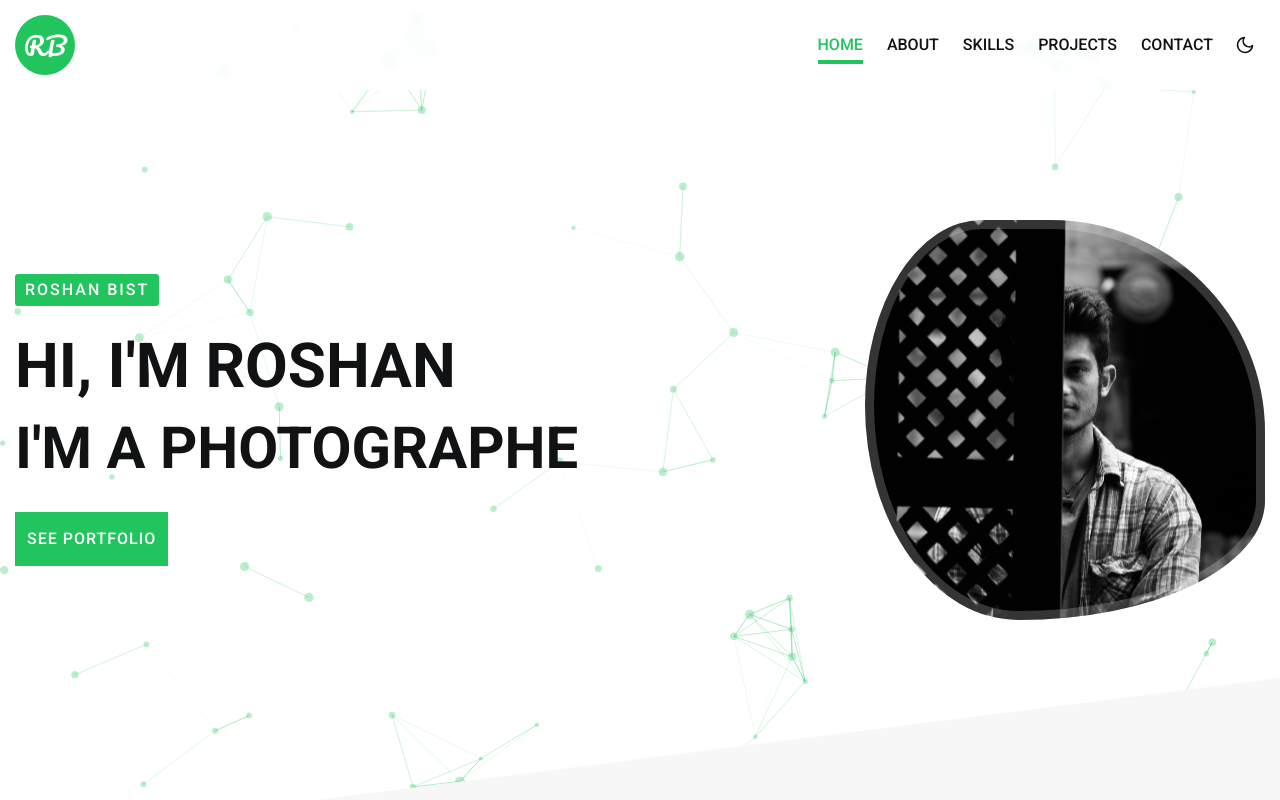
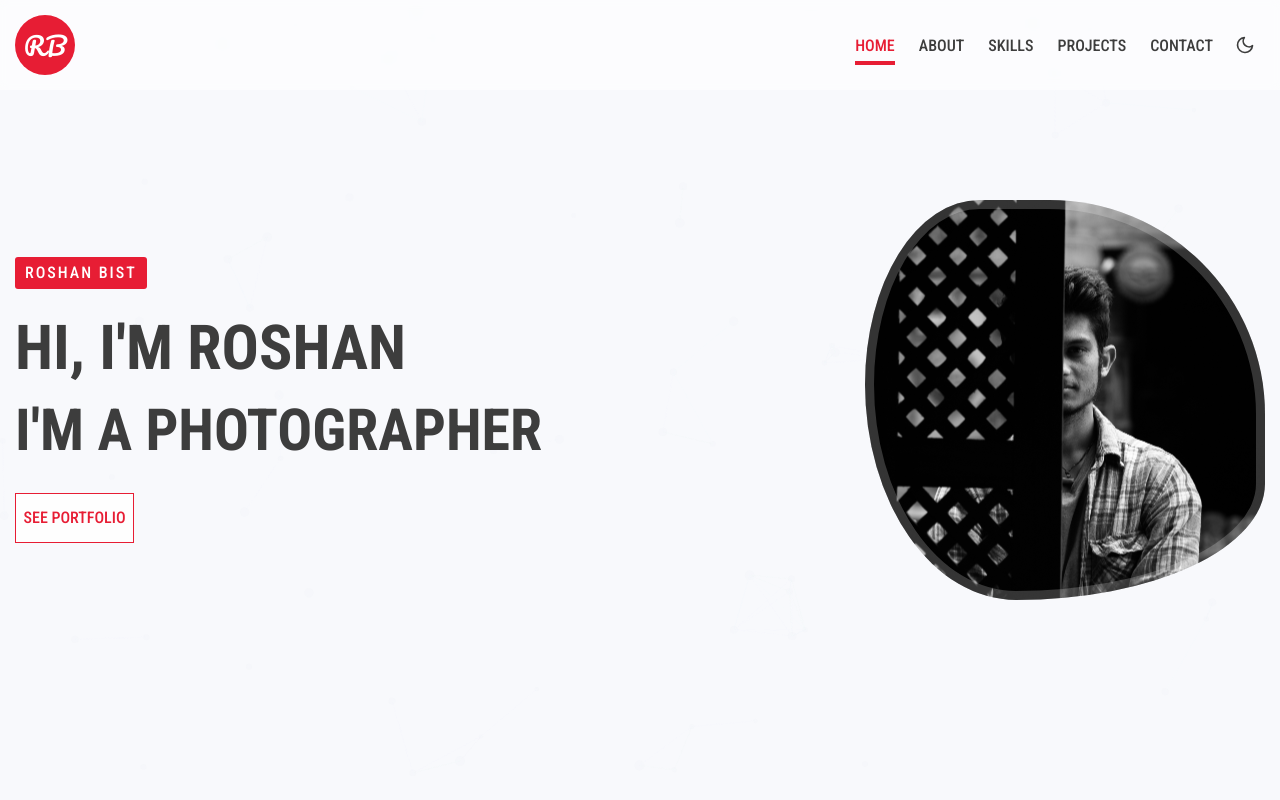
Before and after one commit to roshanbist/portfolio, a Next.js app: page / in a window 1280 px wide. Shown: the top 800 px of the page. Built offline with nearby package versions, Linux system fonts and the light colour scheme.

Commit message:
banner completes

```diff
--- a/app/globals.css
+++ b/app/globals.css
@@ -12,17 +12,25 @@ html {
     /* main body background color */
     --background: 0 100% 100%;
     /* main body text color */
-    --foreground: 210 11% 7%;
+    --foreground: 0 0% 24%;
     /* primary button background color */
-    --primary: 142 71% 45%;
+    --primary: 353 81% 51%;
     /* primary button white text color */
     --primary-foreground: 0 100% 100%;
     /* primary button background hover */
-    --primary-hover: 142 71% 30%;
-    /* card background color */
-    --accent: 0 0% 97%;
+    --primary-hover: 353 92% 41%;
+    /* banner bg */
+    --banner: 225 40% 98%;
+    /* section 1 bg color */
+    --section-primary: 0 100% 100%;
+    /* section 2 bg color */
+    --section-secondary: 225 40% 98%;
+    /* heading color */
+    --heading: 240 9% 13%;
+    /* card background color section 1 */
+    --accent: 0 0% 96%;
     /* card text color */
-    --accent-foreground: 210 11% 7%;
+    /* --accent-foreground: 210 11% 7%; */
     /* card secondary background color */
     --destructive: 210 40% 96.1%;
     /* card secondary text color */
@@ -30,33 +38,50 @@ html {
     /* border color */
     --border: 240 6% 90%;
     /* input background color */
-    --input: 240 6% 90%;
+    /* --input: 240 6% 90%; */
     /* default link color */
-    --ring: 142 71% 45%;
+    --ring: 353 81% 51%;
     /* default link hover color */
-    --ring-foreground: 142 76% 36%;
+    /* --ring-foreground: 142 76% 36%; */
+    /* footer bg */
+    --footer: 235 100% 2%;
   }
 
   .dark {
+    /* base background color */
     --background: 210 11% 7%;
-    --foreground: 0 100% 100%;
-    --primary: 142 71% 45%;
-    /* primary button green text color */
-    --primary-foreground: 143 80% 10%;
-    --primary-hover: 142 71% 30%;
-    /* --accent: 0 1% 15%; */
-    --accent: 201 12% 15%;
-    --accent-foreground: 0 100% 100%;
+    /* base text color */
+    --foreground: 230 10% 83%;
+    /* primary background color */
+    --primary: 353 81% 51%;
+    /* primary button text color */
+    --primary-foreground: 0 100% 100%;
+    /* primary button background hover */
+    --primary-hover: 353 92% 41%;
+    /* banner bg - sme as body bg */
+    --banner: 210 11% 7%;
+    /* section 1 bg color */
+    --section-primary: 0 0 10%;
+    /* section 2 bg color */
+    --section-secondary: 0 0 6%;
+    /* heading color */
+    --heading: 0 0% 100%;
+
+    /* --section 1 card background */
+    --accent: 0 0% 10%;
+    /* --accent-foreground: 0 100% 100%; */
     /* card secondary background color */
     --destructive: 218 17% 18%;
     /* card secondary text color */
-    --destructive-foreground: 0 100% 100%;
+    /* --destructive-foreground: 0 100% 100%; */
     --border: 240 4% 24%;
-    --input: 240 4% 24%;
+    /* --input: 240 4% 24%; */
     /* default link color */
-    --ring: 142 71% 45%;
+    --ring: 353 81% 51%;
     /* default link hover color */
-    --ring-foreground: 142 76% 36%;
+    /* --ring-foreground: 142 76% 36%; */
+    /* footer bg */
+    --footer: 235 100% 2%;
   }
 }
 
@@ -75,8 +100,12 @@ html {
     padding: 0 1.5rem;
   }
 
-  .btn-primary {
-    @apply bg-primary uppercase border-2 px-4 py-6 border-primary text-primary-foreground font-medium tracking-[0.1rem] hover:bg-primary-hover hover:border-primary-hover transition-colors;
+  .btn {
+    @apply border capitalize px-6 py-4;
+  }
+
+  .primary-button {
+    @apply relative hover:before:bg-primary relative h-[50px] overflow-hidden border-primary px-3 text-ring transition-all before:absolute before:bottom-0 before:left-0 bg-background/85 before:top-0 before:z-0 before:w-0 before:bg-primary before:transition-all before:duration-500 hover:text-white hover:before:w-full font-robotoCondensed uppercase font-medium;
   }
 }
 
@@ -84,12 +113,6 @@ html {
   animation: morph 8s ease-in-out infinite 1s;
   background-blend-mode: multiply;
   box-shadow: inset 0px 0px 0px 9px rgba(255, 255, 255, 0.2);
-}
-
-.svg-path {
-  clip-path: polygon(0 84%, 100% 52%, 100% 100%, 0 100%);
-  background: var(--accent);
-  height: 300px;
 }
 
 @keyframes morph {
--- a/app/layout.tsx
+++ b/app/layout.tsx
@@ -1,5 +1,5 @@
 import type { Metadata } from 'next';
-import { Roboto, Pacifico } from 'next/font/google';
+import { Roboto_Condensed, Pacifico, Oxygen } from 'next/font/google';
 // import { Pacifico } from 'next/font/google';
 
 // Theme provider
@@ -7,10 +7,11 @@ import ThemeProvider from '@/components/themeProvider/ThemeProvider';
 import './globals.css';
 import Scroll from '@/util/Scroll';
 
-const roboto = Roboto({
+const robotoCondensed = Roboto_Condensed({
   subsets: ['latin'],
   weight: ['400', '500', '700'],
-  variable: '--font-roboto',
+  style: ['normal', 'italic'],
+  variable: '--font-robotoCondensed',
 });
 
 const pacifico = Pacifico({
@@ -18,6 +19,13 @@ const pacifico = Pacifico({
   weight: ['400'],
   display: 'swap',
   variable: '--font-pacifico',
+});
+
+const oxygen = Oxygen({
+  subsets: ['latin'],
+  weight: ['400'],
+  display: 'swap',
+  variable: '--font-oxygen',
 });
 
 export const metadata: Metadata = {
@@ -33,7 +41,9 @@ export default function RootLayout({
   return (
     <html lang='en' suppressHydrationWarning>
       <Scroll />
-      <body className={`${roboto.variable} ${pacifico.variable} font-roboto`}>
+      <body
+        className={`${robotoCondensed.variable} ${pacifico.variable} ${oxygen.variable} font-oxygen`}
+      >
         <ThemeProvider
           attribute='class'
           defaultTheme='system'
--- a/components/banner/AnimatedAvatar.tsx
+++ b/components/banner/AnimatedAvatar.tsx
@@ -1,8 +1,6 @@
-import React from 'react';
-
 const AnimatedAvatar = () => {
   return (
-    <div className='max-sm:mx-auto w-[28rem] h-[28rem] md:w-[32rem] md:h-[32rem] lg:min-w-[40rem] lg:min-h-[40rem] rounded-full relative'>
+    <div className='max-md:mx-auto w-[32rem] h-[32rem] lg:min-w-[40rem] lg:min-h-[40rem] rounded-full relative max-md:mb-[5rem] md:order-2'>
       <div className='avatar-img absolute top-0 left-0 right-0 bottom-0 bg-no-repeat bg-center bg-cover bg-avatarUrl' />
     </div>
   );
--- a/components/banner/Banner.tsx
+++ b/components/banner/Banner.tsx
@@ -3,18 +3,20 @@ import TypewriteText from './TypewriteText';
 
 const Banner = () => {
   return (
-    <div className='max-sm:text-center sm:flex sm:flex-wrap sm:justify-between sm:items-center'>
-      <div className='banner-block max-lg:flex-1 md:max-w-[60rem] max-md:mb-16 sm:pr-4'>
-        <span className='inline-flex py-[0.6rem] px-4 mb-10 rounded-[0.3rem] tracking-[0.2rem] uppercase font-medium bg-primary text-primary-foreground'>
+    <div className='max-md:text-center md:flex md:flex-wrap md:justify-between md:items-center'>
+      <AnimatedAvatar />
+      <div className='md:flex-1 md:pr-4 md:order-1'>
+        <span className='inline-flex py-[0.6rem] px-4 mb-10 rounded-[0.3rem] tracking-[0.2rem] uppercase font-medium bg-primary text-primary-foreground font-robotoCondensed'>
           Roshan Bist
         </span>
-        <h1 className='uppercase font-semibold text-[3.8rem]/[1.11] md:text-[4.4]/[1.13] lg:text-[6.2rem]/[1.13] mb-6'>
+        <h1 className='uppercase font-bold text-[3.8rem]/[1.11] md:text-[5.4rem] lg:text-[6.2rem] mb-6 font-robotoCondensed'>
           {` Hi, I\'m Roshan`}
         </h1>
         <TypewriteText />
-        <button className='btn-primary relative'>See Portfolio</button>
+        <button className='primary-button btn'>
+          <span className='relative z-10'>See Portfolio</span>
+        </button>
       </div>
-      <AnimatedAvatar />
     </div>
   );
 };
--- a/components/banner/ParticlesLayout.tsx
+++ b/components/banner/ParticlesLayout.tsx
@@ -4,11 +4,15 @@ import { useCallback } from 'react';
 import type { Container, Engine } from 'tsparticles-engine';
 import Particles from 'react-tsparticles';
 import { loadSlim } from 'tsparticles-slim';
+import { useTheme } from 'next-themes';
 
 const ParticlesLayout = () => {
+  const { theme } = useTheme();
   const particlesInit = useCallback(async (engine: Engine) => {
     await loadSlim(engine);
   }, []);
+
+  const particleColor = theme === 'light' ? '#717173' : '#f1f5f9';
 
   return (
     <div className='absolute left-0 w-full top-0 h-full z-[-1]'>
@@ -48,13 +52,13 @@ const ParticlesLayout = () => {
           },
           particles: {
             color: {
-              value: '#21c45d',
+              value: particleColor,
             },
             links: {
-              color: '#21c45d',
+              color: particleColor,
               distance: 120,
               enable: true,
-              opacity: 0.3,
+              opacity: 0.25,
               width: 1,
             },
             move: {
@@ -75,7 +79,7 @@ const ParticlesLayout = () => {
               value: 60,
             },
             opacity: {
-              value: 0.3,
+              value: 0.25,
             },
             shape: {
               type: 'circle',
--- a/components/banner/TypewriteText.tsx
+++ b/components/banner/TypewriteText.tsx
@@ -13,7 +13,7 @@ const TypewriteText = () => {
       ]}
       wrapper='h2'
       speed={30}
-      className='uppercase font-semibold text-[3.4rem]/[1.11] md:text-[3.6rem]/[1.11] lg:text-[5.2rem]/[1.13] xl:text-[5.8rem] mb-12'
+      className='font-robotoCondensed uppercase font-bold text-[3.6rem]/[1.11] md:text-[4.2rem] lg:text-[5.6rem] xl:text-[5.8rem] mb-12'
       repeat={Infinity}
     />
   );
--- a/components/header/Header.tsx
+++ b/components/header/Header.tsx
@@ -33,11 +33,11 @@ const Header = () => {
 
   return (
     <header
-      className={`z-[100] py-[1rem] md:py-[1.5rem] fixed top-0 w-full bg-background/80 backdrop-blur-sm transition-transform duration-[500ms] ${
+      className={`z-[100] py-[1rem] md:py-[1.5rem] fixed top-0 w-full bg-background/50 backdrop-blur-sm transition-transform duration-[500ms] ${
         isHeader === 'hide'
           ? '-translate-y-[10rem]'
           : isHeader === 'show'
-          ? 'translate-y-0 border-b shadow-sm border-border/35'
+          ? 'translate-y-0 border-b shadow-sm border-border/40'
           : ''
       }`}
     >
--- a/components/navbar/Navbar.tsx
+++ b/components/navbar/Navbar.tsx
@@ -63,7 +63,7 @@ const Navbar = () => {
         {isMobileNav ? <LuX /> : <LuAlignRight />}
       </span>
       <div
-        className={`max-md:fixed max-md:h-svh w-full left-0 max-md:top-[8.1rem]  max-md:bg-background ${
+        className={`max-md:fixed max-md:h-svh w-full left-0 max-md:top-[8rem]  max-md:bg-background ${
           isMobileNav ? 'translate-x-0' : 'max-md:translate-x-full'
         } ${isMobileView ? 'transition-transform' : ''}`}
       >
@@ -72,7 +72,7 @@ const Navbar = () => {
             <li key={menu.label} className='md:mx-[1.2rem] max-md:border-b'>
               <Link
                 href={`${menu.path}`}
-                className={`relative font-medium uppercase max-md:block max-md:py-[1.2rem] max-md:px-8 max-md:hover:bg-primary md:hover:text-primary transition-colors group ${
+                className={`font-robotoCondensed relative font-medium uppercase max-md:block max-md:py-[1.2rem] max-md:px-8 max-md:hover:bg-primary md:hover:text-primary transition-colors group ${
                   pagePath === menu.path
                     ? 'max-md:bg-primary md:text-primary'
                     : ''
--- a/pages/about.tsx
+++ b/pages/about.tsx
@@ -2,7 +2,11 @@
 
 const About = () => {
   return (
-    <section id='about' className='bg-accent pt-[10rem] pb-[5rem]'>
+    <section
+      id='about'
+      className='bg-section-primary pt-[10rem] pb-[5rem] relative'
+    >
+      {/* <div className='absolute left-0 top-0 w-full hidden md:block [clip-path:polygon(0_80%,_100%_0%,_100%_100%,_0%_100%)] h-[20rem] bg-section-primary' /> */}
       <div className='max-container'>
         <div className='img-container'>
           {/* <Image
--- a/pages/homePage.tsx
+++ b/pages/homePage.tsx
@@ -5,15 +5,18 @@ const HomePage = () => {
   return (
     <section
       id='home'
-      className='pt-[11rem] pb-[7rem] md:py-[9rem] relative md:min-h-[70rem] lg:min-h-[84rem] flex flex-wrap flex-col justify-center'
+      className='pt-[11rem] pb-[7rem] md:py-[9rem] relative min-h-svh flex flex-wrap flex-col justify-center'
     >
+      <div className='absolute left-0 w-full top-0 h-full bg-center z-[-1] bg-banner bg-fixed' />
+      <div className='bg-noise bg-fixed absolute left-0 w-full top-0 h-full bg-center z-[-1] opacity-[0.05]' />
       <ParticlesLayout />
       <div className='max-container w-full'>
         <Banner />
       </div>
 
-      <div className='absolute left-0 bottom-0 w-full hidden md:block [clip-path:polygon(0_100%,_100%_46%,_100%_100%)] h-[30rem] bg-accent'>
-        {/* <svg
+      {/* <div className='absolute left-0 bottom-0 w-full hidden md:block [clip-path:polygon(0_43%,_100%_0%,_100%_100%,_0%_100%)] h-[20rem] bg-accent'>
+      </div> */}
+      {/* <svg
           x='0px'
           y='0px'
           className='fill-accent'
@@ -21,7 +24,6 @@ const HomePage = () => {
         >
           <polygon points='0,300 655.167,210.5 1432.5,300 1920,198.5 1920,300 '></polygon>
         </svg> */}
-      </div>
     </section>
   );
 };
--- a/tailwind.config.ts
+++ b/tailwind.config.ts
@@ -18,12 +18,13 @@ const config: Config = {
         '4xl': ['9.6rem', '10.6rem'],
       },
       fontFamily: {
-        roboto: ['var(--font-roboto)'],
+        robotoCondensed: ['var(--font-robotoCondensed)'],
         pacifico: ['var(--font-pacifico)'],
+        oxygen: ['var(--font-oxygen)'],
       },
       colors: {
         border: 'hsl(var(--border))',
-        input: 'hsl(var(--input))',
+        // input: 'hsl(var(--input))',
         background: 'hsl(var(--background))',
         foreground: 'hsl(var(--foreground))',
         primary: {
@@ -31,17 +32,24 @@ const config: Config = {
           foreground: 'hsl(var(--primary-foreground))',
           hover: 'hsl(var(--primary-hover))',
         },
+        banner: 'hsl(var(--banner))',
+        heading: 'hsl(var(--heading))',
+        footer: 'hsl(var(--footer))',
+        section: {
+          primary: 'hsl(var(--section-primary))',
+          secondary: 'hsl(var(--section-secondary))',
+        },
         accent: {
           DEFAULT: 'hsl(var(--accent))',
-          foreground: 'hsl(var(--accent-foreground))',
+          // foreground: 'hsl(var(--accent-foreground))',
         },
         destructive: {
           DEFAULT: 'hsl(var(--destructive))',
-          foreground: 'hsl(var(--destructive-foreground))',
+          // foreground: 'hsl(var(--destructive-foreground))',
         },
         ring: {
           DEFAULT: 'hsl(var(--ring))',
-          foreground: 'hsl(var(--ring-foreground))',
+          // foreground: 'hsl(var(--ring-foreground))',
         },
       },
       transitionDuration: {
@@ -52,6 +60,7 @@ const config: Config = {
       },
       backgroundImage: {
         avatarUrl: "url('../assets/images/avatar1.jpg')",
+        noise: "url('../assets/images/noise.png')",
       },
     },
   },
```
Also changed, not shown: assets/images/noise.png (added), 1 other file (tests, documents, lock files or other folders).
